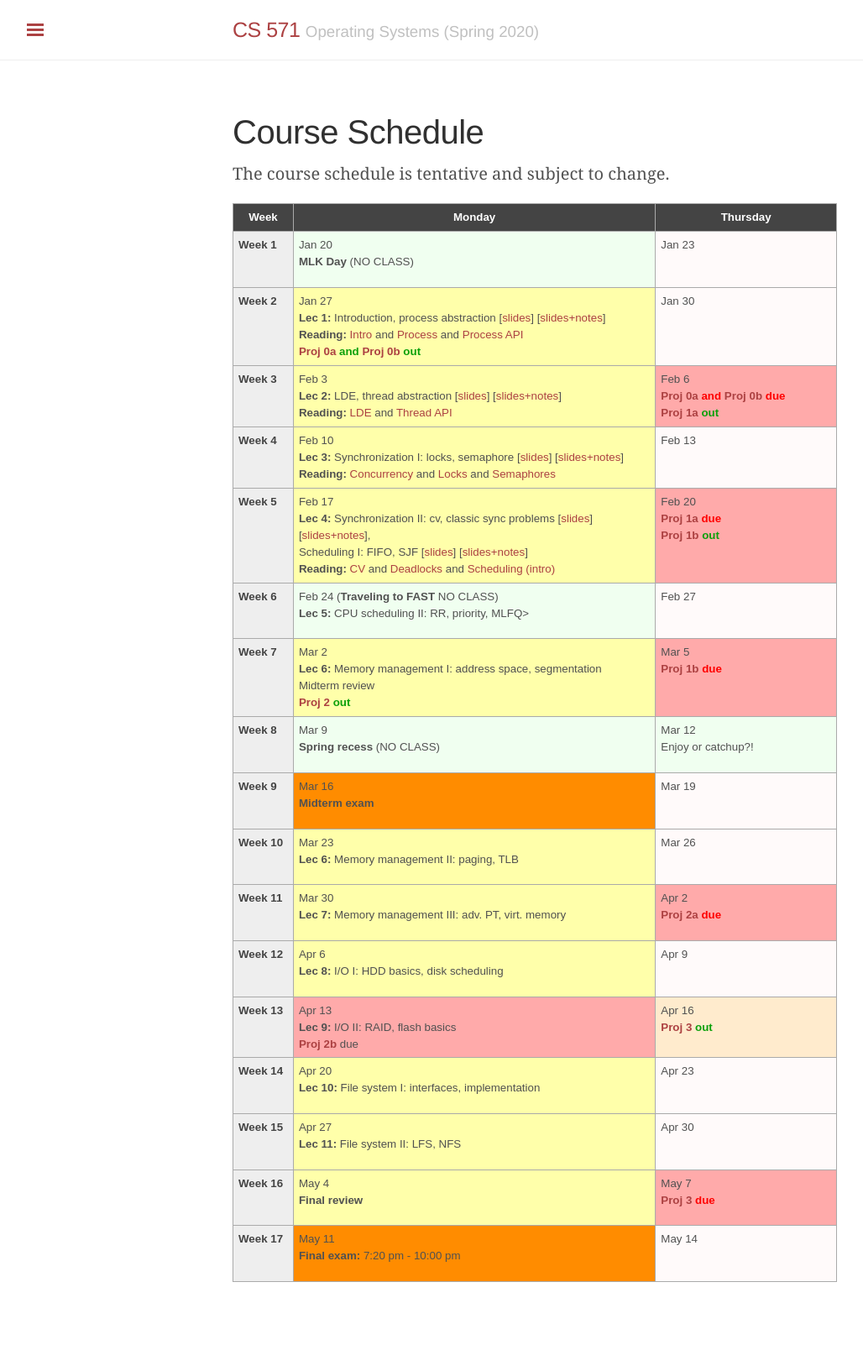
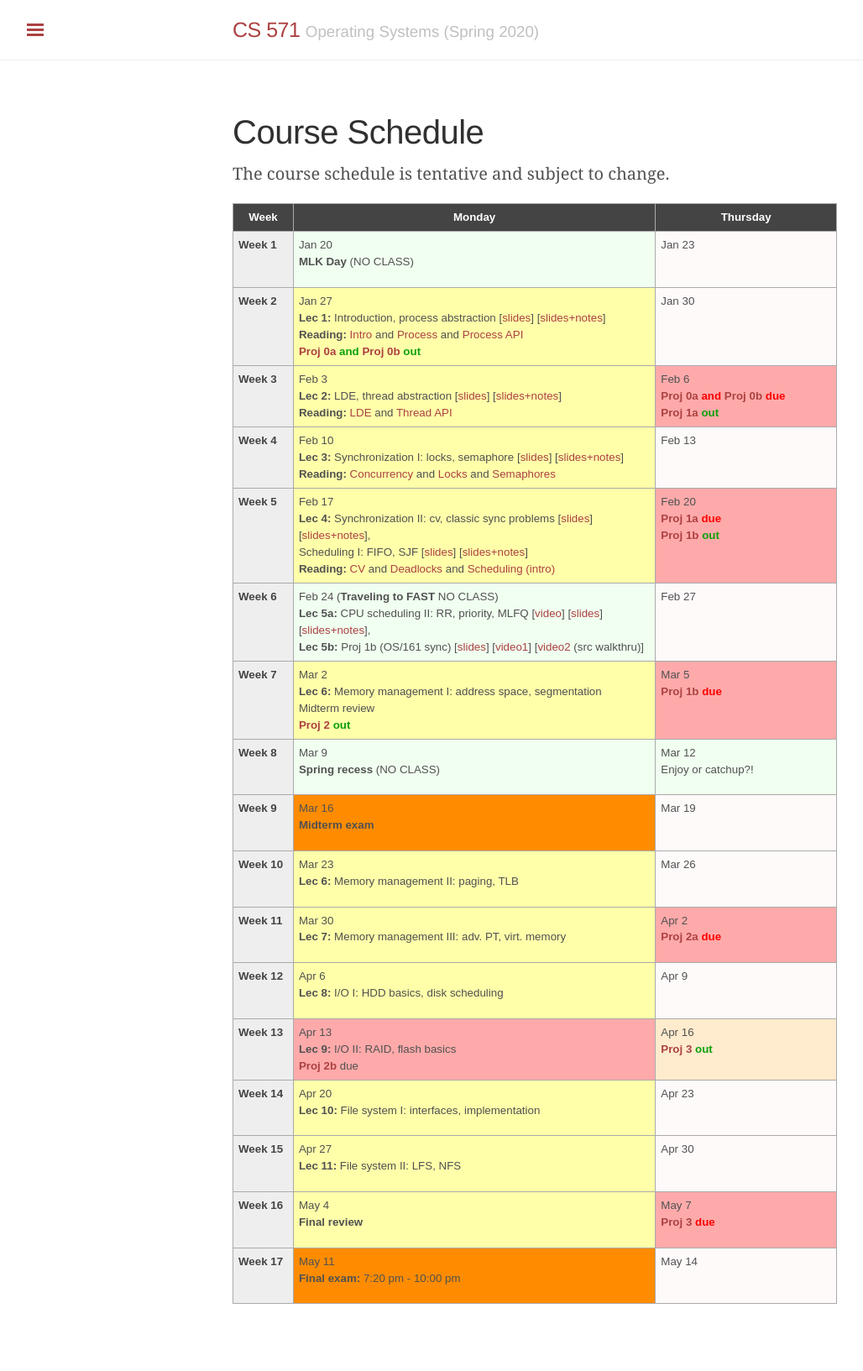
Before and after one commit to tddg/cs571-spring20, a Jekyll site: the page built from schedule.md, in a window 1280 px wide. Shown: the whole page at 84% size, without its empty margins (3-1031 px from the left). Built offline with Jekyll 4.4.1, drawn with Linux system fonts in a browser that asks for light colours; before the commit the page ends 1607 px from its top, so only the background shows below that.

Commit message:
added videos for lec 5

```diff
--- a/schedule.md
+++ b/schedule.md
@@ -140,7 +140,12 @@ The course schedule is tentative and subject to change.
   <td id="2020-2-24" class="date"><b>Week 6</b></td>
   <td class="holiday">Feb 24
 	(<b>Traveling to FAST</b> NO CLASS)<br/>
-	<b>Lec 5:</b> CPU scheduling II: RR, priority, MLFQ>
+	<b>Lec 5a:</b> CPU scheduling II: RR, priority, MLFQ [<a target="_blank" href="https://youtu.be/w0VpAopq7dA">video</a>]
+		[<a href="./public/lecs/lec5-sched-rr-priority-mlfq.pdf">slides</a>]
+		[<a href="./public/lecs/lec5-sched-rr-priority-mlfq+notes.pdf">slides+notes</a>], <br/>
+	<b>Lec 5b:</b> Proj 1b (OS/161 sync) [<a href="./public/lecs/lec-os161-sync.pdf">slides</a>]
+		[<a target="_blank" href="https://youtu.be/gz9PUJqv1kg">video1</a>]
+		[<a target="_blank" href="https://youtu.be/gU91JIUzhRU">video2</a> (src walkthru)]
 	</td>
   <td class="nodue">Feb 27</td>
 </tr>
```
Also changed, not shown: 3 other files.
